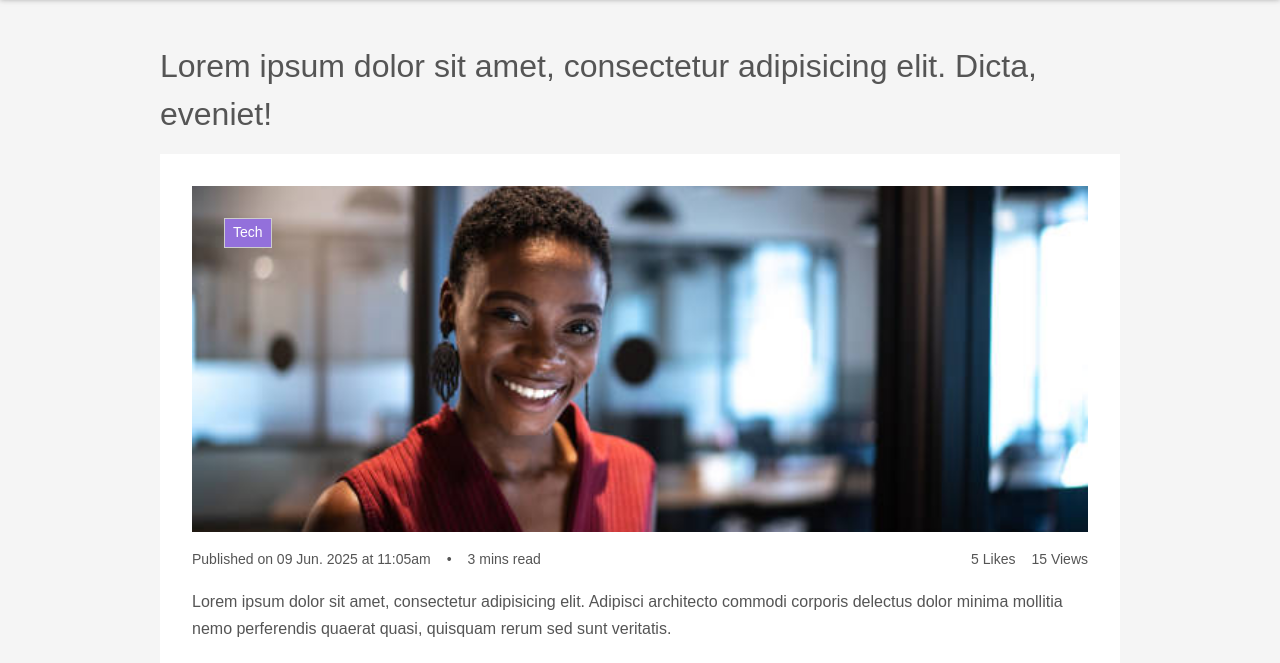
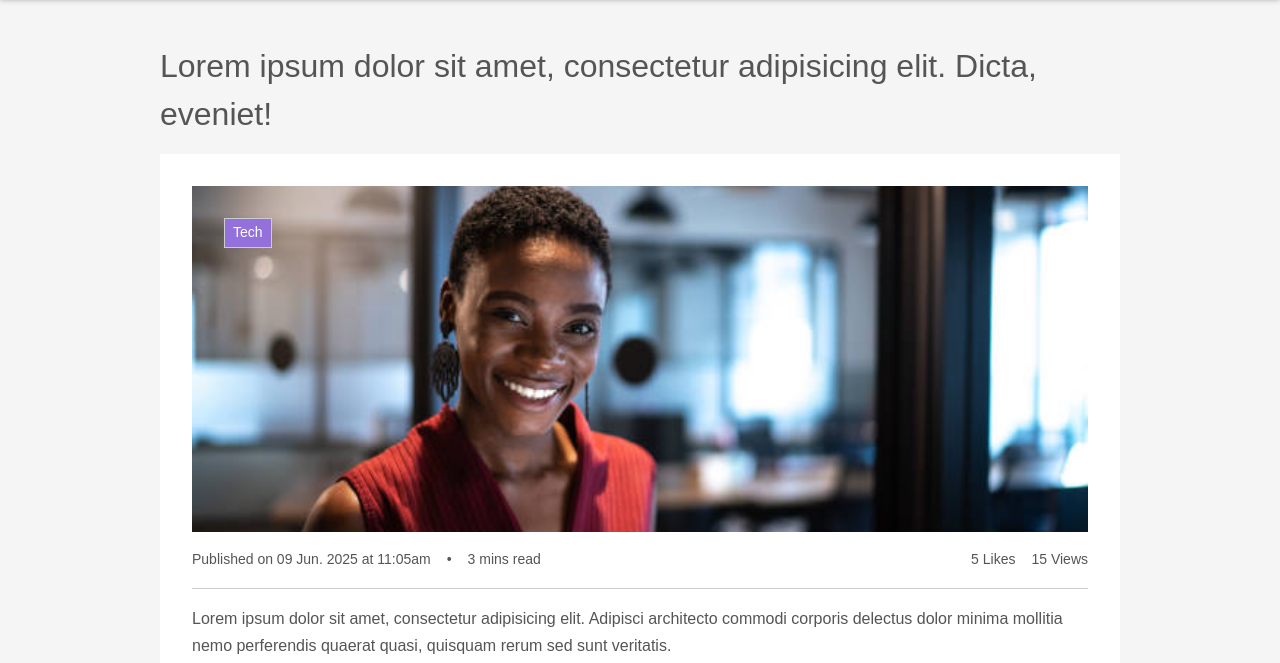
Before and after one commit to 7c0d3plus/the8rix-blog, a website: page public/post.html in a window 1280 px wide. Shown: the part 70-733 px from the top of the page. Drawn offline with Linux system fonts and the light colour scheme.

Commit message:
fix: add 1.6rem bottom padding to .post__date-stats class; add hover state to single-post class

```diff
--- a/src/sass/components/_post.scss
+++ b/src/sass/components/_post.scss
@@ -112,6 +112,9 @@
   &__date-stats {
     display: flex;
     justify-content: space-between;
+
+    padding-bottom: 1.6rem;
+    border-bottom: 1px solid #ccc;
   }
 
   &:hover {
```
Also changed, not shown: public/assets/css/app.css, 1 other file.
